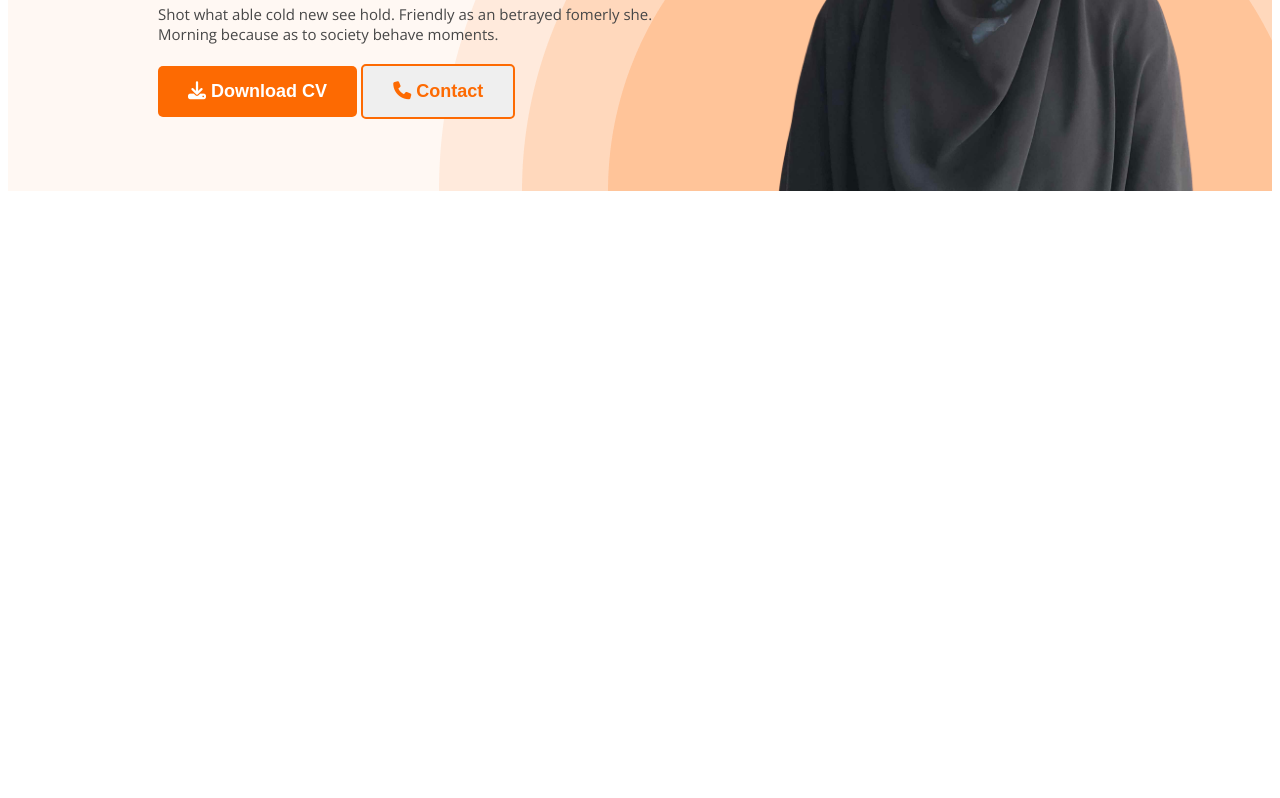
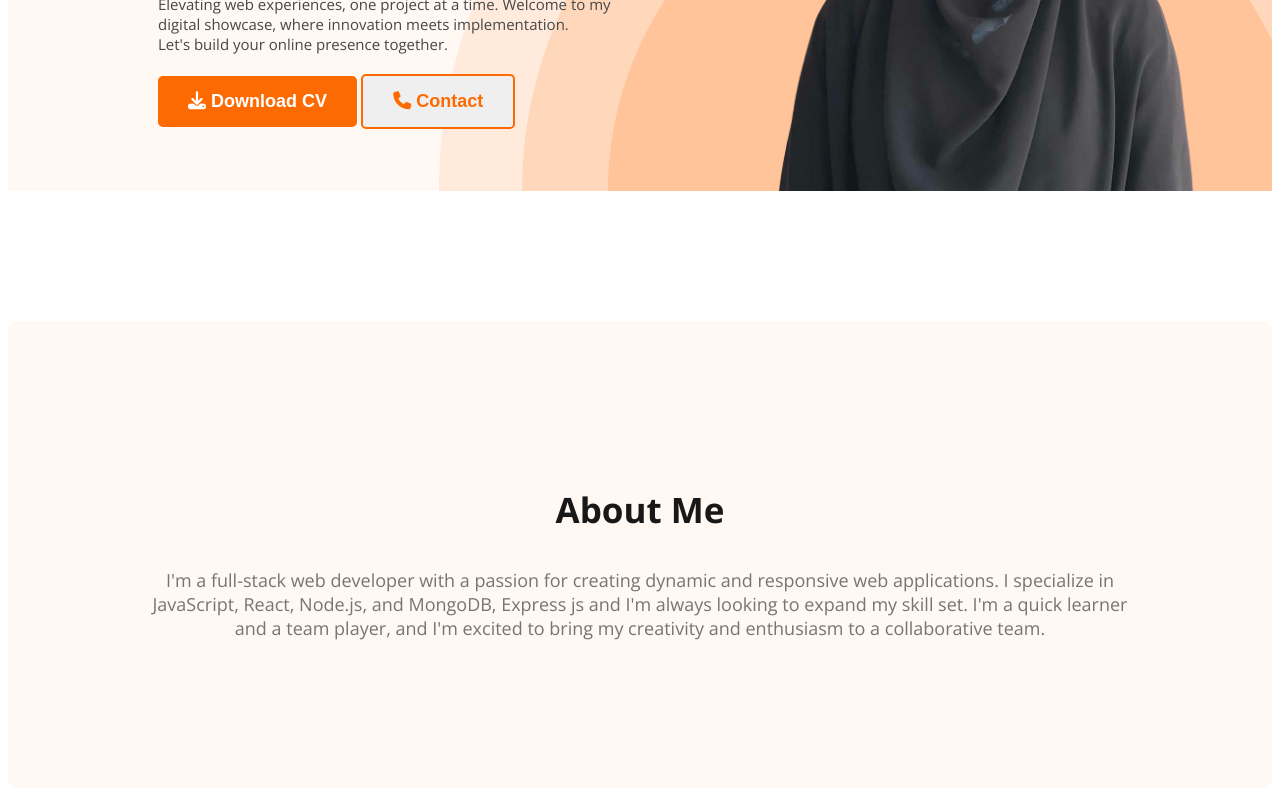
Before and after one commit to marinaakter/developer-portfolio, a plain HTML site: page index.html in a window 1280 px wide. Shown: the part 530-1328 px from the top of the page. Before the commit the page ends 800 px from the top, so only its background shows below. Drawn offline with nearby package versions, Linux system fonts and the light colour scheme.

Commit message:
Update banner and section styles in index.html

```diff
--- a/index.html
+++ b/index.html
@@ -22,7 +22,7 @@
             <div class="banner-content">
                 <h3 class="banner-greeting">Hi, I am</h3>
                 <h1 class="banner-title">Marina Akter</h1>
-                <p class="banner-description">Shot what able cold new see hold. Friendly as an betrayed fomerly she.<br> Morning  because as to society behave moments.</p>
+                <p class="banner-description">Elevating web experiences, one project at a time. Welcome to my<br>digital showcase, where innovation meets implementation.<br> Let's build your online presence together.</p>
                 <button class="btn-primary"><i class="fa-solid fa-download"></i> Download CV</button>
                 <button class="btn-secondary"><i class="fa-solid fa-phone"></i> Contact</button>
             </div>
@@ -30,7 +30,12 @@
         </div>
     </header>
     <main>
-
+        <section class="about">
+            <h3 class="section-title">About Me</h3>
+            <p class="section-description">
+                I'm a full-stack web developer with a passion for creating dynamic and responsive web applications. I specialize in JavaScript, React, Node.js, and MongoDB, Express js and I'm always looking to expand my skill set. I'm a quick learner and a team player, and I'm excited to bring my creativity and enthusiasm to a collaborative team.
+            </p>
+        </section>
     </main>
     <footer>
 
--- a/styles/portfolio.css
+++ b/styles/portfolio.css
@@ -33,6 +33,19 @@ body{
     background: #fd6a02;
     color: white;
 
+}
+
+.section-title{
+    color: #181818;
+    text-align: center;
+    font-size: 35px;
+    font-weight: 700;
+}
+
+.section-description{
+    color: #757575;
+    text-align: center;
+    font-size: 18px;
 }
 
 /* nav related styles */
@@ -108,3 +121,18 @@ nav a{
     margin-bottom: 20px;
 
 }
+
+/* main related styles */
+
+
+/* section related styles */
+.about{
+    padding: 130px;
+    border-radius: 10px;
+    background-color: #FFF8F3;
+    margin: 130px 0;
+
+}
+
+
+/* footer related styles */
```
